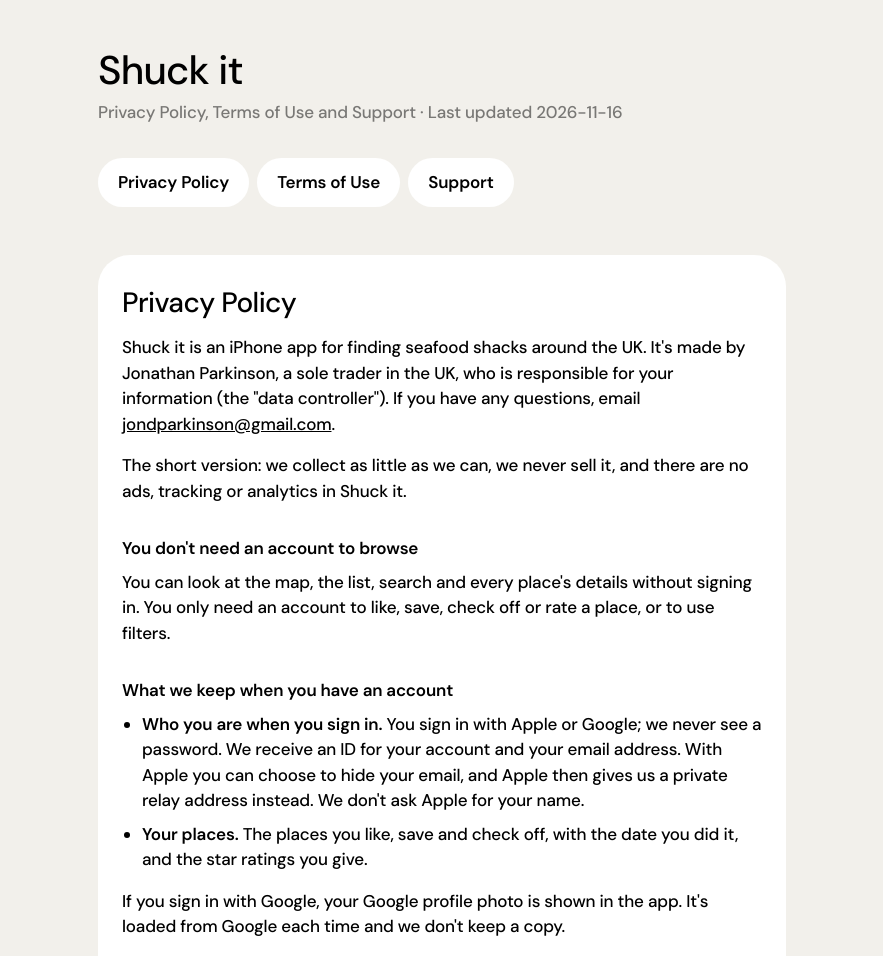
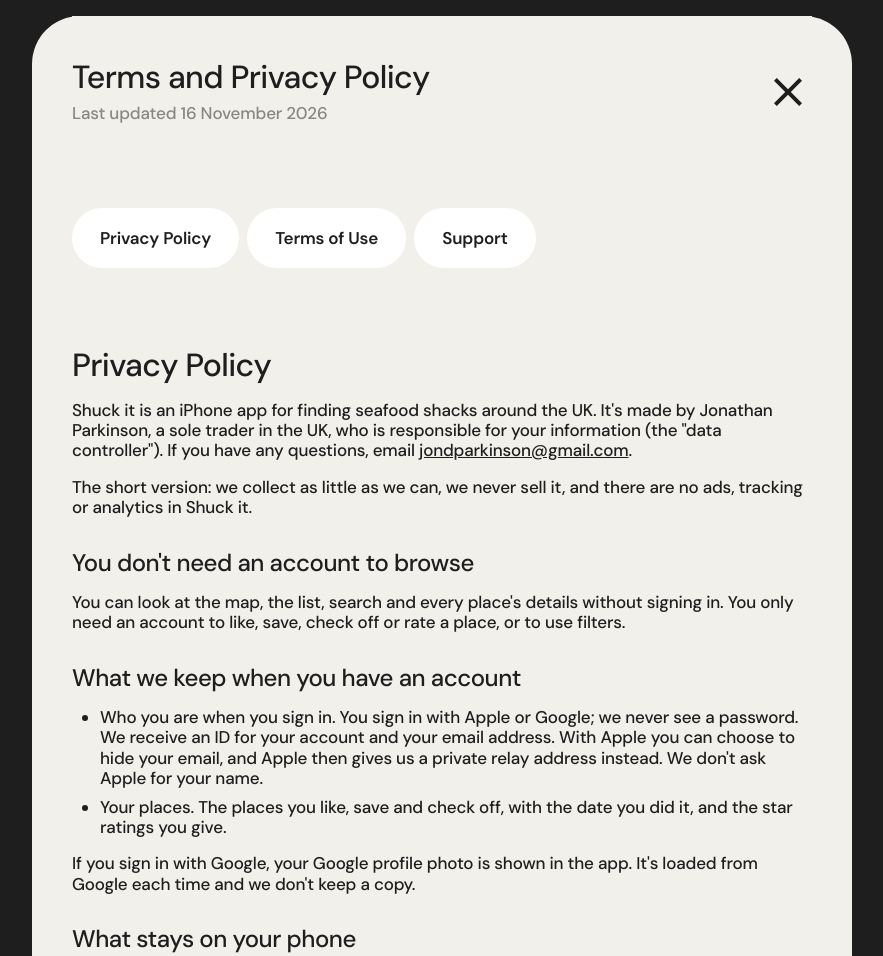
Before and after one commit to jondparkinson-1688/shuckit-website, a plain HTML site: page legal/index.html in a window 1280 px wide. Shown: the top 956 px of the page, without its empty margins (198-1081 px from the left). Drawn offline with Linux system fonts and the light colour scheme.

Commit message:
Terms and Privacy Policy card (Figma 2091:2037)
- Footer links open a centred card over the dimmed home page, at the matching section; the header stays fixed as you scroll; X, the overlay or Escape closes it
- The card reads its wording from /legal, so there's one copy; /legal stays a standalone page in the same design (needed by Apple and Google)
- Shared styles in assets/legal.css; falls back to /legal if JavaScript is off or loading fails

Co-Authored-By: Claude Opus 5.5 <noreply@anthropic.com>

```diff
--- /dev/null
+++ b/assets/legal.css
@@ -0,0 +1,97 @@
+/*
+  Terms and Privacy Policy (Figma "Website", 2091:2037).
+  Shared by the card on the home page and the standalone /legal page.
+*/
+
+:root {
+  --black: #1E1E1E;
+  --black-50: rgba(30, 30, 30, 0.5);
+  --black-75: rgba(30, 30, 30, 0.75);
+  --white: #FFFFFF;
+  --background-grey: #F2F0EB;
+}
+
+/* The card: Background grey, radius 48, 40 in from every edge. It scrolls;
+   the header stays put at the top. */
+.legal {
+  background: var(--background-grey);
+  color: var(--black);
+  border-radius: 48px;
+  padding: 0 40px 40px;
+  overflow-y: auto;
+  overscroll-behavior: contain;
+  font-family: "DM Sans", -apple-system, BlinkMacSystemFont, sans-serif;
+  font-weight: 500;
+  font-size: 17px;
+  line-height: 1.2;
+  letter-spacing: -0.01em;
+  font-variation-settings: "opsz" 14;
+}
+.legal a { color: inherit; }
+.legal strong { font-weight: inherit; }
+
+/* Header: title and date with X, fixed while the rest scrolls underneath. */
+.legal-head {
+  position: sticky;
+  top: 0;
+  z-index: 1;
+  display: flex;
+  align-items: center;
+  gap: 8px;
+  padding: 40px 0 24px;
+  background: var(--background-grey);
+}
+.legal-head > div { flex: 1 1 auto; min-width: 0; }
+.legal-head .updated { margin: 8px 0 0; color: var(--black-50); }
+.legal .close {
+  flex: none;
+  display: grid;
+  place-items: center;
+  width: 72px;
+  height: 72px;
+  margin-right: -12px;
+  border: 0;
+  border-radius: 1000px;
+  background: none;
+  cursor: pointer;
+}
+.legal .close img { width: 48px; height: 48px; }
+
+/* Heading 1, Heading 2 and Body 1. */
+.legal h1, .legal h2 {
+  margin: 0;
+  font-weight: 500;
+  font-size: 32px;
+  line-height: 1.1;
+  letter-spacing: -0.02em;
+}
+.legal h3 {
+  margin: 16px 0 0;
+  font-weight: 500;
+  font-size: 24px;
+  line-height: 1.1;
+  letter-spacing: -0.02em;
+}
+
+/* Jump buttons: white pills (Web/Button, Light). */
+.legal-jumps { display: flex; flex-wrap: wrap; gap: 8px; margin: 56px 0 80px; }
+.legal-jumps a {
+  padding: 20px 28px;
+  border-radius: 1000px;
+  background: var(--white);
+  font-weight: 600;
+  text-decoration: none;
+}
+
+/* Sections 80 apart; 16 between the parts of a section. */
+.legal section { display: flex; flex-direction: column; gap: 16px; scroll-margin-top: 140px; }
+.legal section + section { margin-top: 80px; }
+.legal p { margin: 0; }
+.legal ul { margin: 0; padding-left: 28px; display: flex; flex-direction: column; gap: 8px; }
+
+@media (max-width: 600px) {
+  .legal { border-radius: 32px; padding: 0 24px 24px; }
+  .legal-head { padding-top: 24px; }
+  .legal-jumps { margin: 32px 0 56px; }
+  .legal section + section { margin-top: 56px; }
+}
--- a/legal/index.html
+++ b/legal/index.html
@@ -3,64 +3,32 @@
 <head>
 <meta charset="utf-8">
 <meta name="viewport" content="width=device-width, initial-scale=1">
-<title>Shuck it: Privacy, Terms and Support</title>
+<title>Shuck it: Terms and Privacy Policy</title>
 <meta name="description" content="Shuck it's Privacy Policy, Terms of Use and Support.">
 <link rel="preconnect" href="https://fonts.googleapis.com">
 <link rel="preconnect" href="https://fonts.gstatic.com" crossorigin>
 <link href="https://fonts.googleapis.com/css2?family=DM+Sans:opsz,wght@9..40,500;9..40,600&display=swap" rel="stylesheet">
+<link rel="stylesheet" href="/assets/legal.css">
 <style>
-  :root {
-    --bg: #F2F0EB;
-    --card: #FFFFFF;
-    --text: #000000;
-    --muted: rgba(0, 0, 0, 0.5);
-    --line: rgba(0, 0, 0, 0.1);
-  }
-  * { box-sizing: border-box; }
-  html { scroll-behavior: smooth; }
-  body {
-    margin: 0;
-    background: var(--bg);
-    color: var(--text);
-    font-family: "DM Sans", -apple-system, BlinkMacSystemFont, sans-serif;
-    font-weight: 500;
-    font-size: 17px;
-    line-height: 1.5;
-    letter-spacing: -0.01em;
-  }
-  main { max-width: 720px; margin: 0 auto; padding: 48px 16px 96px; }
-  h1 { font-size: 40px; line-height: 1.1; letter-spacing: -0.02em; margin: 0 0 8px; font-weight: 500; }
-  h2 { font-size: 28px; line-height: 1.15; letter-spacing: -0.02em; margin: 0 0 16px; font-weight: 500; }
-  h3 { font-size: 17px; font-weight: 600; margin: 32px 0 8px; }
-  p, ul { margin: 0 0 16px; }
-  ul { padding-left: 20px; }
-  li { margin-bottom: 8px; }
-  a { color: inherit; }
-  .updated { color: var(--muted); margin-bottom: 32px; }
-  nav { display: flex; flex-wrap: wrap; gap: 8px; margin-bottom: 48px; }
-  nav a {
-    background: var(--card);
-    border-radius: 100px;
-    padding: 12px 20px;
-    text-decoration: none;
-    font-weight: 600;
-  }
-  section {
-    background: var(--card);
-    border-radius: 32px;
-    padding: 32px 24px;
-    margin-bottom: 24px;
-    scroll-margin-top: 16px;
-  }
-  .note { color: var(--muted); font-size: 14px; }
+  /* The standalone page: the same card, centred on Black, 16 from the edges. */
+  html, body { margin: 0; }
+  body { background: var(--black); padding: 16px; }
+  .legal { max-width: 740px; margin: 0 auto; overflow: visible; }
+  @media (max-width: 600px) { body { padding: 8px; } }
 </style>
 </head>
 <body>
-<main>
-  <h1>Shuck it</h1>
-  <p class="updated">Privacy Policy, Terms of Use and Support · Last updated 2026-11-16</p>
+<!-- One copy of the wording: the home page's card reads it from here. -->
+<article class="legal" id="legal" aria-labelledby="legal-title">
+  <header class="legal-head">
+    <div>
+      <h1 id="legal-title">Terms and Privacy Policy</h1>
+      <p class="updated">Last updated 16 November 2026</p>
+    </div>
+    <a class="close" href="/" aria-label="Close"><img src="/assets/close.svg" alt="" width="48" height="48"></a>
+  </header>
 
-  <nav>
+  <nav class="legal-jumps" aria-label="Sections">
     <a href="#privacy">Privacy Policy</a>
     <a href="#terms">Terms of Use</a>
     <a href="#support">Support</a>
@@ -143,8 +111,8 @@
     <h2>Support</h2>
     <p>Something not working, a place that's closed or wrong, or a shack we're missing? Email <a href="mailto:jondparkinson@gmail.com">jondparkinson@gmail.com</a> and we'll get back to you.</p>
     <p>To delete your account and your information, open Shuck it and go to Account › Settings › Delete account.</p>
-    <p class="note">Shuck it is made in the UK by Jonathan Parkinson.</p>
+    <p>Shuck it is made in the UK by Jonathan Parkinson.</p>
   </section>
-</main>
+</article>
 </body>
 </html>
```
Also changed, not shown: index.html (+64 -0 lines), assets/close.svg (added).
